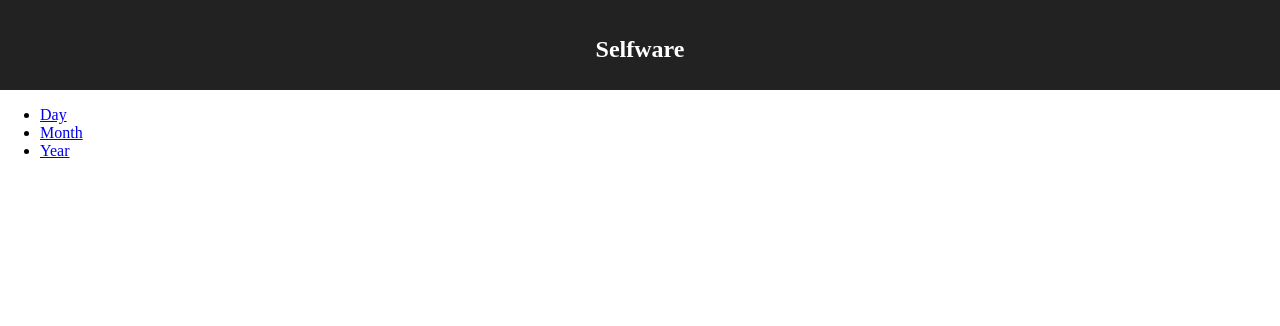
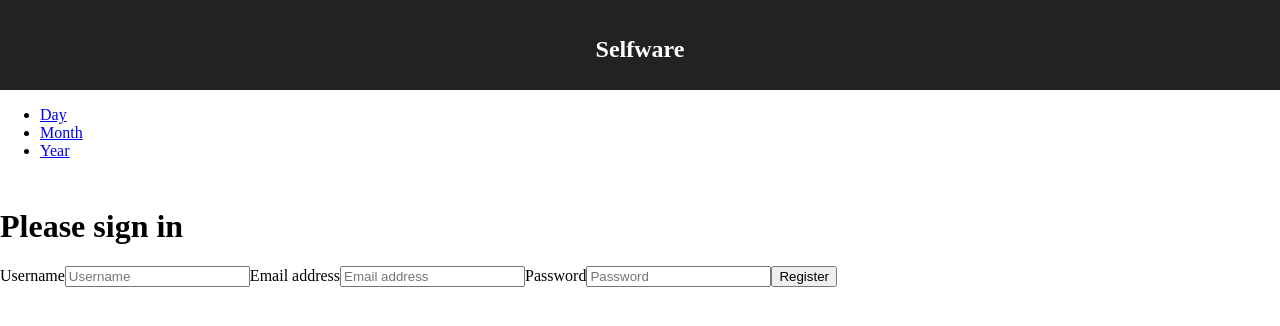
Before and after one commit to davidnicholastaylor/Meme-otional, a React (Create React App) app: page /register in a window 1280 px wide. Shown: the top 326 px of the page. Built offline with nearby package versions, Linux system fonts and the light colour scheme; no server answers.

Commit message:
separated login and register

```diff
--- a/src/components/AppViews.js
+++ b/src/components/AppViews.js
@@ -1,6 +1,7 @@
 import { Route, Redirect } from 'react-router-dom'
 import React, { Component } from "react"
 import Login from './Login'
+import Register from './Register'
 import DataManager from './data/DataManager'
 import "./AppViews.css"
 
@@ -59,6 +60,11 @@ export default class AppViews extends Component {
 
                     <Route path="/login" render={(props) => {
                         return <Login {...props}
+                           />
+                    }} />
+
+                    <Route path="/register" render={(props) => {
+                        return <Register {...props}
                             addUser={this.addUser} />
                     }} />
 
--- a/src/components/Login.js
+++ b/src/components/Login.js
@@ -21,10 +21,6 @@ export default class Login extends Component {
     handleLogin = (e) => {
         e.preventDefault()
 
-        /*
-            For now, just store the email and password that
-            the customer enters into local storage.
-        */
         let username = this.state.username;
         let password = this.state.password;
         DataManager.getAll("users")
@@ -34,7 +30,6 @@ export default class Login extends Component {
                     sessionStorage.setItem(
                         "credentials",
                         JSON.stringify({
-                            email: this.state.email,
                             password: this.state.password,
                             username: this.state.username,
                             id: loginUser.id
@@ -47,31 +42,11 @@ export default class Login extends Component {
             })
     }
 
-    constructNewUser = evt => {
-        evt.preventDefault()
-        let username = this.state.username;
-        let email = this.state.email;
-        let password = this.state.password;
-        DataManager.getAll("users").then((users) => {
-            let loginUser = users.find(u => u.inputEmail === email && u.inputUsername === username && u.inputPassword === password)
-            console.log(loginUser)
-            if (loginUser) {
-                alert("This user or email is already taken")
-            } else {
-                let newUser = {
-                    inputUsername: this.state.username,
-                    inputEmail: this.state.email,
-                    inputPassword: this.state.password,
-                }
-
-                this.props.addUser(newUser, "users").then(() => this.props.history.push("/days"))
-            }
-
-        })
-    }
-
 
     render() {
+
+        let registerLink = () => this.props.history.push("/register")
+
         return (
             <form onSubmit={this.handleLogin}>
                 <h1>Please sign in</h1>
@@ -82,13 +57,6 @@ export default class Login extends Component {
                     id="username"
                     placeholder="Username"
                     required="" autoFocus="" />
-                <label htmlFor="inputEmail">
-                    Email address
-                </label>
-                <input onChange={this.handleFieldChange} type="email"
-                    id="email"
-                    placeholder="Email address"
-                    required="" autoFocus="" />
                 <label htmlFor="inputPassword">
                     Password
                 </label>
@@ -96,11 +64,12 @@ export default class Login extends Component {
                     id="password"
                     placeholder="Password"
                     required="" autoFocus="" />
-                <button type="submit" onClick={this.constructNewUser}>
+                <button type="submit">
+                    Sign In
+                </button>
+
+                <button type="submit" onClick={registerLink.bind()}>
                     Register
-                </button>
-                <button type="submit" onClick={this.handleLogin}>
-                    Sign In
                 </button>
             </form>
         )
--- a/src/components/Register.js
+++ b/src/components/Register.js
@@ -0,0 +1,75 @@
+import React, { Component } from "react"
+import DataManager from "./data/DataManager"
+
+export default class Register extends Component {
+
+
+    // Set initial state
+    state = {
+        username: "",
+        email: "",
+        password: ""
+    }
+
+    // Update state whenever an input field is edited
+    handleFieldChange = (evt) => {
+        const stateToChange = {}
+        stateToChange[evt.target.id] = evt.target.value
+        this.setState(stateToChange)
+    }
+
+    // Simplistic handler for login submit
+
+        constructNewUser = evt => {
+            evt.preventDefault()
+            let username = this.state.username;
+            let email = this.state.email;
+            let password = this.state.password;
+            DataManager.getAll("users").then((users) => {
+                let loginUser = users.find(u => u.inputEmail === email && u.inputUsername === username && u.inputPassword === password)
+                if (loginUser) {
+                    alert("This user or email is already taken")
+                } else {
+                    let newUser = {
+                        inputUsername: this.state.username,
+                        inputEmail: this.state.email,
+                        inputPassword: this.state.password,
+                    }
+
+                    this.props.addUser(newUser, "users").then(() => this.props.history.push("/login"))
+                }
+
+            })
+        }
+        render() {
+            return (
+                <form onSubmit={this.constructNewUser}>
+                    <h1>Please sign in</h1>
+                    <label htmlFor="inputUsername">
+                        Username
+                </label>
+                    <input onChange={this.handleFieldChange} type="username"
+                        id="username"
+                        placeholder="Username"
+                        required="" autoFocus="" />
+                    <label htmlFor="inputEmail">
+                        Email address
+                </label>
+                    <input onChange={this.handleFieldChange} type="email"
+                        id="email"
+                        placeholder="Email address"
+                        required="" autoFocus="" />
+                    <label htmlFor="inputPassword">
+                        Password
+                </label>
+                    <input onChange={this.handleFieldChange} type="password"
+                        id="password"
+                        placeholder="Password"
+                        required="" autoFocus="" />
+                    <button type="submit" onClick={this.constructNewUser}>
+                        Register
+                    </button>
+                </form>
+            )
+        }
+    }
--- a/src/components/days/DayEdit.js
+++ b/src/components/days/DayEdit.js
@@ -44,7 +44,7 @@ export default class DayEdit extends Component {
         return (
             <React.Fragment>
 
-                {/* { this.state.rating.userId === JSON.parse(sessionStorage.getItem("credentials")).id && */}
+                {/* { this.state.day.userId === JSON.parse(sessionStorage.getItem("credentials")).id && */}
 
                 <form className="dayForm">
                     <div className="form-group">
```
